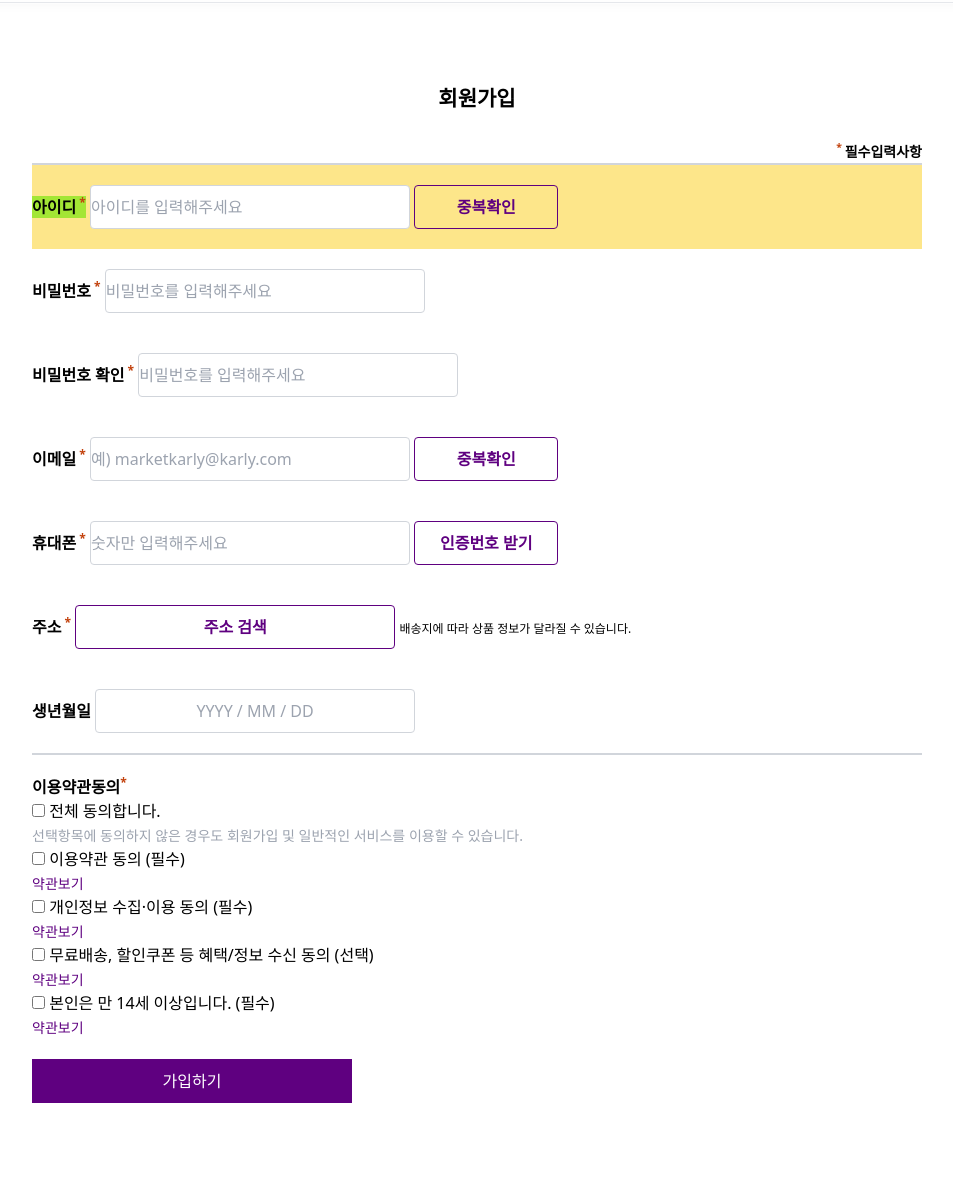
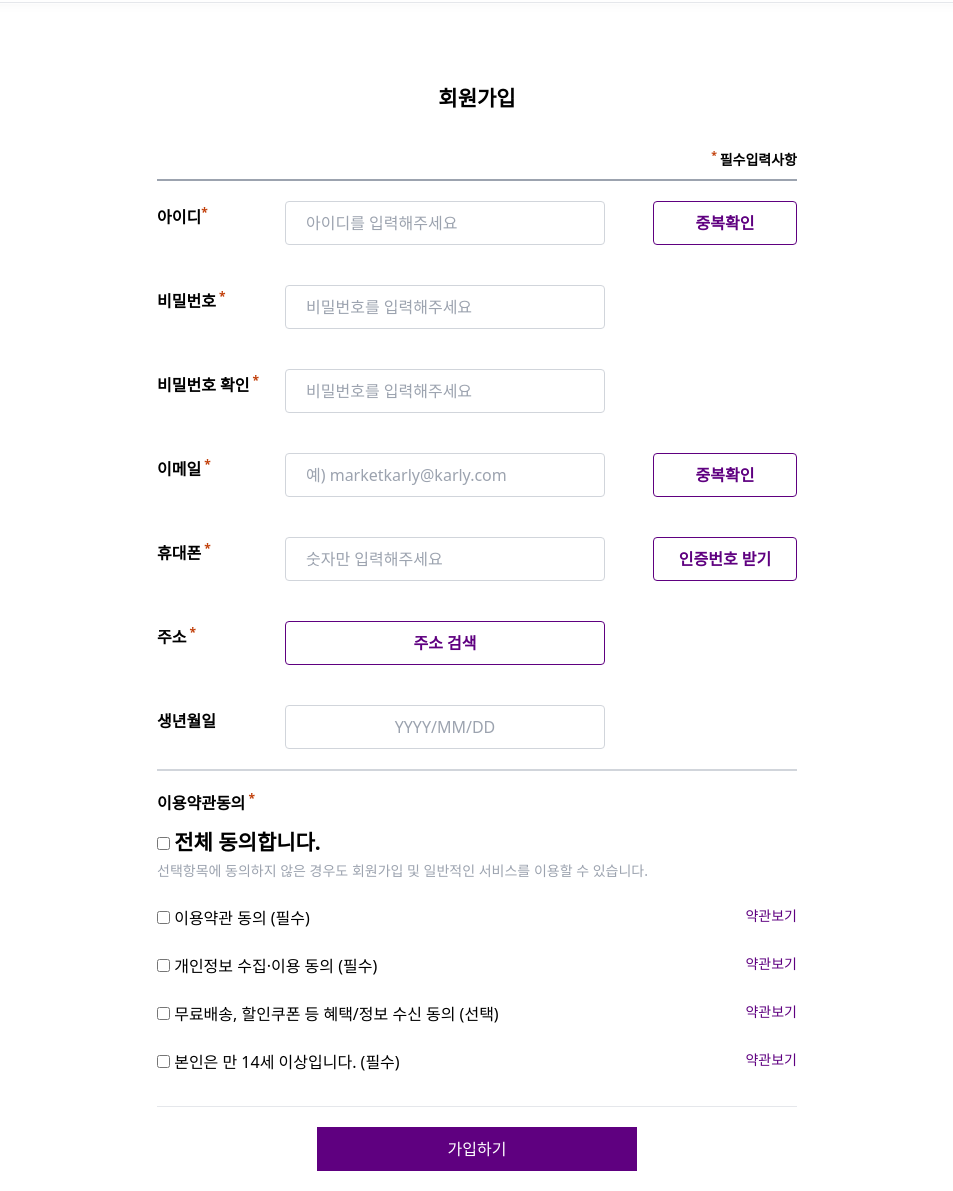
Before and after one commit to JOSuYeoM/11_Karly, a plain HTML site: page client/join.html in a window 1280 px wide. Shown: the part 184-1375 px from the top of the page, without its empty margins (163-1116 px from the left). Before the commit the page ends 1327 px from the top, so only its background shows below. Drawn offline with Linux system fonts and the light colour scheme; a web font is replaced by a local one.

Commit message:
[feat] 회원가입 페이지 완료

```diff
--- a/client/join.html
+++ b/client/join.html
@@ -85,7 +85,7 @@
           <li class="group__itemBox__item">
             <a
               class="itemBox__link text-21 text-primary font-semibold"
-              href="#"
+              href="index.html"
               >마켓칼리</a
             >
           </li>
@@ -464,10 +464,11 @@
   </nav>
 
 
-<!-- 회원가입 페이지 조수연 -->
-  <div class="w-xl mx-auto px-20">
+<!-- 회원가입 페이지-->
+<section class="w-[640px] mx-auto">
+  <div>
       <h2 class="pt-20 pb-6 text-21 font-semibold text-center">회원가입</h2>
-  <div class="text-right border-b-2 border-gray-300" aria-hidden="true">
+      <div class="text-right border-b-2 py-2 border-gray-400" aria-hidden="true">
           <span class="text-sm font-semibold"><sup class="text-orange-700">* </sup>필수입력사항</span>
       </div>
 
@@ -475,120 +476,110 @@
     <fieldset class="joinInfo">
 
 <!-- 아이디 -->
-      <div class="py-5 bg-amber-200">
-        <label class="text-base font-semibold bg-lime-400">아이디<sup class="text-orange-700" aria-hidden="true"> *</sup></label>
-        <input type="text" id="user-id" name="user-id" class="border border-gray-300 rounded w-80 h-11" placeholder="아이디를 입력해주세요"
-          required />
-        <input type="button" class="text-primary font-semibold border border-primary rounded w-36 h-11" value="중복확인" onclick="" />
+  <div class="py-5 flex">
+      <label class="w-32 text-base font-semibold py-1">아이디<sup class="text-orange-700" aria-hidden="true">*</sup></label>
+      <input type="text" id="email" name="email" class="border border-gray-300 rounded w-80 h-11 px-5"
+          placeholder="아이디를 입력해주세요" required />
+      <input type="button" class="cursor-pointer text-primary font-semibold border border-primary rounded w-36 h-11 ml-auto"
+          value="중복확인" onclick="" />
   </div>
 
   <!-- 비밀번호 -->
-      <div class="py-5">
-        <label class="text-base font-semibold">비밀번호<sup class="text-orange-700" aria-hidden="true" aria-label="필수입력사항"> *</sup></label>
-        <input type="text" id="password" name="password" class="border border-gray-300 rounded w-80 h-11" placeholder="비밀번호를 입력해주세요" required />
+  <div class="py-5 flex">
+      <label class="w-32 text-base font-semibold py-1">비밀번호<sup class="text-orange-700"
+              aria-hidden="true" aria-label="필수입력사항"> *</sup></label>
+      <input type="text" id="password" name="password"
+          class="border border-gray-300 rounded w-80 h-11 px-5" placeholder="비밀번호를 입력해주세요" required />
   </div>
 
   <!-- 비밀번호 확인 -->
-      <div class="py-5">
-        <label class="text-base font-semibold">비밀번호 확인<sup class="text-orange-700" aria-hidden="true" aria-label="필수입력사항"> *</sup></label>
-        <input type="text" id="password-confirm" name="password-confirm" class="border border-gray-300 rounded w-80 h-11" placeholder="비밀번호를 입력해주세요" required
-          class="input-box" />
+  <div class="py-5 flex">
+      <label class="w-32 text-base font-semibold py-1">비밀번호 확인<sup class="text-orange-700" aria-hidden="true" aria-label="필수입력사항"> *</sup></label>
+      <input type="text" id="password-confirm" name="password-confirm" class="border border-gray-300 rounded w-80 h-11 px-5" placeholder="비밀번호를 입력해주세요" required />
   </div>
 
   <!-- 이메일 -->
-      <div class="py-5">
-        <label class="text-base font-semibold">이메일<sup class="text-orange-700"
+  <div class="py-5 flex">
+      <label class="w-32 text-base font-semibold py-1">이메일<sup class="text-orange-700"
               aria-hidden="true" aria-label="필수입력사항"> *</sup></label>
-        <input type="email" id="email" name="email" placeholder="예&#41; marketkarly@karly.com" class="border border-gray-300 rounded w-80 h-11" required />
-        <input type="button" class="text-primary font-semibold border border-primary rounded w-36 h-11" value="중복확인" onclick="" />
+      <input type="email" id="joinId" name="email" placeholder="예&#41; marketkarly@karly.com" class="border border-gray-300 rounded w-80 h-11 px-5" required />
+      <input type="button" class="cursor-pointer text-primary font-semibold border border-primary rounded w-36 h-11 ml-auto" value="중복확인" onclick="" />
   </div>
 
   <!-- 휴대폰 번호 -->
-      <div class="py-5">
-        <label class="text-base font-semibold">휴대폰<sup class="text-orange-700"
-                aria-hidden="true" aria-label="필수입력사항"> *</sup></label>
-        <input type="text" id="phone-number" name="phone-number" placeholder="숫자만 입력해주세요" class="border border-gray-300 rounded w-80 h-11" required  />
-        <input type="button" class="text-primary font-semibold border border-primary rounded w-36 h-11" value="인증번호 받기" onclick="" />
+  <div class="py-5 flex">
+      <label class="w-32 text-base font-semibold py-1">휴대폰<sup class="text-orange-700" aria-hidden="true" aria-label="필수입력사항"> *</sup></label>
+      <input type="text" id="phone-number" name="phone-number" placeholder="숫자만 입력해주세요" class="border border-gray-300 rounded w-80 h-11 px-5" required />
+      <input type="button" class="cursor-pointer text-primary font-semibold border border-primary rounded w-36 h-11 ml-auto" value="인증번호 받기" onclick="" />
   </div>
 
   <!-- 주소 -->
-      <div class="py-5">
-        <div class="address__search">
-          <label class="text-base font-semibold">주소<sup class="text-orange-700
-            aria-hidden="true" aria-label="필수입력사항"> *</sup></label>
-          <input type="button" value="주소 검색" class="text-primary font-semibold border border-primary rounded w-80 h-11" onclick="" id="address" />
-          <span class="text-xs">배송지에 따라 상품 정보가 달라질 수 있습니다.</span>
-        </div>
+  <div class="py-5 flex">
+      <label class="w-32 text-base font-semibold py-1">주소<sup class="text-orange-700" aria-hidden="true" aria-label="필수입력사항"> *</sup></label>
+      <input type="button" value="주소 검색" class="cursor-pointer text-primary font-semibold border border-primary rounded w-80 h-11" onclick="" />
+      <!-- <span class="text-xs">배송지에 따라 상품 정보가 달라질 수 있습니다.</span> -->
   </div>
 
   <!-- 생년월일 -->
-      <div class="py-5">
-        <label class="text-base font-semibold">생년월일</label>
-        <input type="text" id="bod" name="bod" placeholder="YYYY / MM / DD" pattern="" maxlength="8" class="border border-gray-300 rounded w-80 h-11 text-center" />
+  <div class="py-5 flex">
+      <label class="w-32 text-base font-semibold py-1">생년월일</label>
+      <input type="text" id="birthday" name="birthday" placeholder="YYYY/MM/DD" class="border border-gray-300 rounded w-80 h-11 px-5 text-center" />
   </div>
+
 
   <fieldset>
       <!-- 이용약관 동의-->
-      <div class="py-5 border-t-2 border-gray-300" aria-hidden="true"">
-        <div class="text-base font-semibold">
-          이용약관동의<sup sup class="text-orange-700
-                aria-hidden=" true" aria-label="필수선택사항">*</sup>
+      <div class="py-5 border-t-2 border-gray-300" aria-hidden="true">
+       <div class="w-32 h-full text-base font-semibold">이용약관동의<sup class="text-orange-700" aria-hidden="true" aria-label="필수선택사항"> *</sup>
       </div>
       <div>
-          <div class="agree-list1">
+      <div class="agree-list1 py-3">
         <div class="agree-all__text button-text">
           <input type="checkbox" name="agree" id="agree-all" class="agree-button" />
-              <label for="agree-all">전체 동의합니다.</label>
+          <label for="agree-all" class="text-21 font-semibold">전체 동의합니다.</label>
           </div>
           <span class="text-sm text-gray-400">선택항목에 동의하지 않은 경우도 회원가입 및 일반적인 서비스를
               이용할 수 있습니다.</span>
       </div>
-          <div class="agree-list2">
+      <div class="agree-list2 py-3 flex justify-between">
           <div class="button-text">
               <input type="checkbox" name="agree" id="agree1" required class="agree-button" />
               <label for="agree1">이용약관 동의 (필수)</label>
           </div>
-            <a href="#" class="text-primary text-sm">
-              약관보기
-            </a>
+          <a href="#" class="text-primary text-sm">약관보기</a>
       </div>
-
-          <div class="agree-list2">
+    <div class="agree-list2 py-3 flex justify-between">
         <div class="button-text">
           <input type="checkbox" name="agree" id="agree2" required class="agree-button" />
           <label for="agree2">개인정보 수집·이용 동의 (필수)</label>
         </div>
-            <a href="#" class="text-primary text-sm">
-              약관보기
-            </a>
+        <a href="#" class="text-primary text-sm">약관보기</a>
     </div>
-          <div class="agree-list2">
+    <div class="agree-list2 flex py-3 justify-between">
         <div class="button-text">
           <input type="checkbox" name="agree" id="agree3" class="agree-button" />
           <label for="agree3" class="agree3-text">무료배송, 할인쿠폰 등 혜택/정보 수신 동의 (선택)</label>
         </div>
-            <a href="#" class="text-primary text-sm">
-              약관보기
-            </a>
+        <a href="#" class="text-primary text-sm">약관보기</a>
     </div>
-          <div class="agree-list2">
+    <div class="agree-list2 flex py-3 justify-between">
     <div class="button-text">
           <input type="checkbox" name="agree" id="agree4" required class="agree-button" />
           <label for="agree4">본인은 만 14세 이상입니다. (필수)</label>
         </div>
-            <a href="#" class="text-primary text-sm">
-              약관보기
-            </a>
+        <a href="#" class="text-primary text-sm">약관보기</a>
     </div>
     </div>
     </div>
   </fieldset>
 
+
 <!-- 가입하기 버튼 -->
-    <div class="">
-      <input type="submit" value="가입하기" class="font-normal border border-primary w-80 h-11
-      bg-primary text-white" />
+  <div class="text-center py-5 border-t border-gray-200" aria-hidden="true">
+    <input type="submit" value="가입하기" class="cursor-pointer font-normal border border-primary w-80 h-11 bg-primary text-white" />
   </div>
+  </fieldset>
 </form>
 </div>
+</section>
 </html>
```
Also changed, not shown: client/index.html (+4 -4 lines), client/login.html (+2 -2 lines), client/css/main.css. Lines whose indentation alone changed are shown as unchanged.
